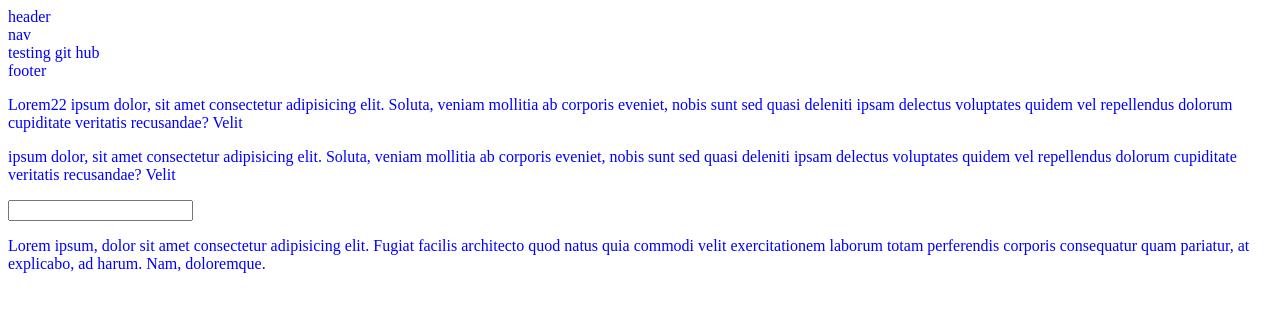
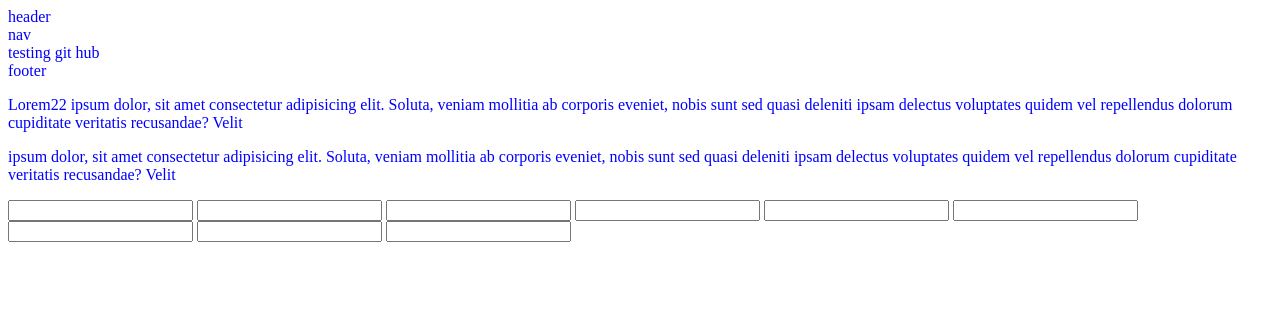
Before and after one commit to MortezaSaghi/projectGit, a website: page index.html in a window 1280 px wide. Drawn offline with Linux system fonts and the light colour scheme.

Commit message:
all pass input

```diff
--- a/index.html
+++ b/index.html
@@ -17,6 +17,14 @@
     <p>Lorem22 ipsum dolor, sit amet consectetur adipisicing elit. Soluta, veniam mollitia ab corporis eveniet, nobis sunt sed quasi deleniti ipsam delectus voluptates quidem vel repellendus dolorum cupiditate veritatis recusandae? Velit</p>
     <p>ipsum dolor, sit amet consectetur adipisicing elit. Soluta, veniam mollitia ab corporis eveniet, nobis sunt sed quasi deleniti ipsam delectus voluptates quidem vel repellendus dolorum cupiditate veritatis recusandae? Velit</p>
     <input type="password" name="n1" id="n1">
-    <p>Lorem ipsum, dolor sit amet consectetur adipisicing elit. Fugiat facilis architecto quod natus quia commodi velit exercitationem laborum totam perferendis corporis consequatur quam pariatur, at explicabo, ad harum. Nam, doloremque.</p>
+    <input type="password" name="n1" id="n1">
+    <input type="password" name="n1" id="n1">
+    <input type="password" name="n1" id="n1">
+    <input type="password" name="n1" id="n1">
+    <input type="password" name="n1" id="n1">
+    <input type="password" name="n1" id="n1">
+    <input type="password" name="n1" id="n1">
+    <input type="password" name="n1" id="n1">
+
 </body>
 </html>
```
